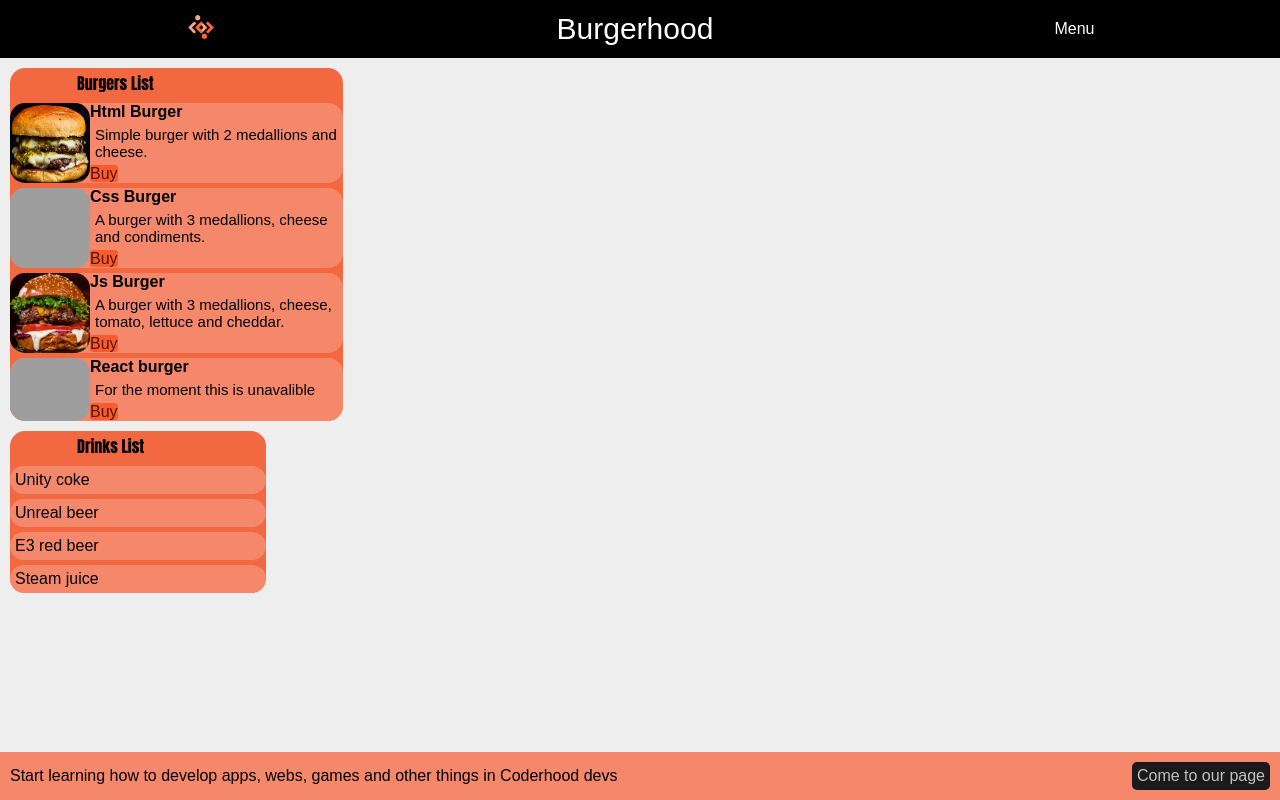
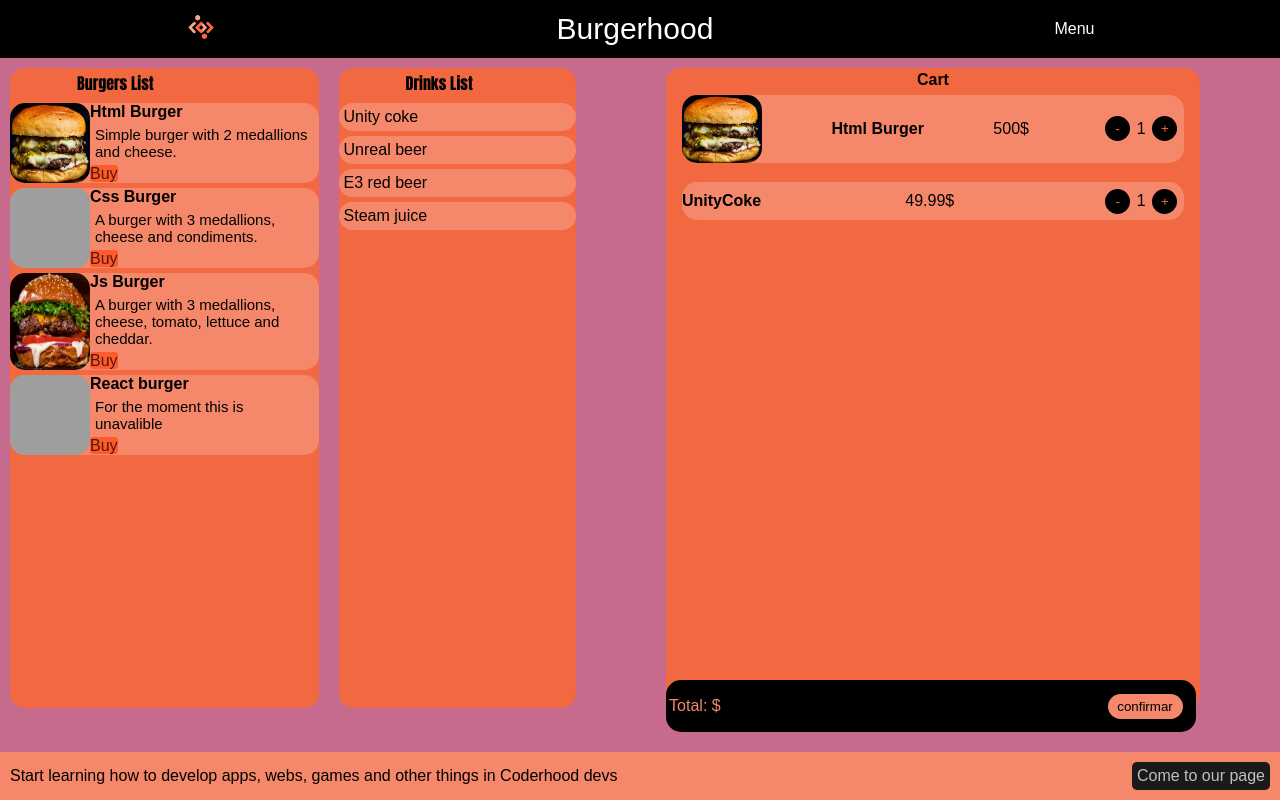
Before and after one commit to YaelitoP/BurgerList, a plain HTML site: page index.html in a window 1280 px wide. Drawn offline with Linux system fonts and the light colour scheme; grey boxes are pictures that could not be loaded.

Commit message:
hola yael

```diff
--- a/index.html
+++ b/index.html
@@ -22,8 +22,10 @@
         </div>
       </ul>
     </header>
+      <!--nueva etiqueta main para diferenciar el menu de la columna de pedidos-->
+      <main>
         <div id="burgersColum">
-      <p id="burgersTitle"> Burgers List</p>
+          <p id="burgersTitle">Burgers List</p>
           <div class="burgers">
               <img src="photos/Burger.png" alt="Simple burger" class="burgerImg">
               <div>
@@ -72,6 +74,39 @@
             <a>Steam juice</a>
           </div>
         </div>
+        <!--columna de pedidos-->
+        <div class="cartColum">
+          <div class="cartheader">
+            <p>Cart</p>
+          </div>
+          <div class="cartburguer">
+            <div class="pedido">
+                <img src="photos/Burger.png" alt="Simple burger" class="burgerImg">
+                <p class="burgersName"> Html Burger </p>
+                <p class="burgerPrice">500$</p>
+                <div class="cantidad">
+                  <button><p>-</p></button>
+                  <p>1</p>
+                  <button><p>+</p></button>
+                </div>
+            </div>
+          </div>
+          <div class="cartdrinks">
+            <div class="pedido">
+              <p class="burgersName"> UnityCoke </p>
+              <p class="burgerPrice">49.99$</p>
+              <div class="cantidad">
+                <button><p>-</p></button>
+                <p>1</p>
+                <button><p>+</p></button>
+              </div>
+          </div>
+          <div class="cartfooter">
+            <p>Total: $</p>
+            <button class="confirmbutton">confirmar</button>
+          </div>
+        </div>
+      </main>
     <footer class="links">
       <a>Start learning how to develop apps, webs, games and other things in Coderhood devs</a>
       <a href="https://coderhood.dev/" id="joinButton"> Come to our page</a>
--- a/style.css
+++ b/style.css
@@ -10,7 +10,7 @@
 /* Fin */
 
 body {
-  background-color: #eee;
+  background-color: #c66b8e;
   font-family: sans-serif;
 }
 
@@ -78,11 +78,17 @@ ul {
   display: block;
 }
 
+/*arreglo de bautista para columnas pegadas */
+main{
+    display: flex;
+    flex-direction: row;
+}
 /* Parte de Yael */
 
 #burgersColum {
   display: flex;
   flex-direction: column;
+  height: 80vh;
   width: 26%;
   border-radius: 15px;
   margin: 10px 10px 10px 10px;
@@ -119,6 +125,7 @@ ul {
   display: flex;
   flex-direction: column;
   width: 20%;
+  height: 80vh;
   border-radius: 15px;
   margin: 10px 10px 10px 10px;
   background-color: #f26840;
@@ -159,8 +166,101 @@ ul {
 /* Fin */
 
 /* Parte de Byuto */
-#deliveryColum {
+.cartColum {
   display: flex;
   flex-direction: column;
+  align-content: space-around;
+  width: 45%;
+  height: 80vh;
+  background-color: #f26840;
+  margin: 5em;
+  margin-top: 0.6em;
+  border-radius: 15px;
+}
+.cartheader{
+    display: flex;
+    justify-content: center;
+    align-items: center;
+}
+.cartheader p{
+    margin: 0.2em;
+    font-weight: bolder;
+}
+.cartburger{
+    height: 65%;
+}
+.pedido {
+    display: flex;
+    flex-direction: row;
+    background-color: #f5886a;
+    border-radius: 15px;
+    margin: 1em;
+    margin-top: 0.2em;
+    justify-content: space-between;
+    align-items: center;
+}
+.content{
+    display: flex;
+    flex-direction: row;
+    align-items: center;
+}
+.content p {
+    margin: 1em;
+}
+.buy{
+    display: flex;
+    flex-direction: row;
+    align-items: center;
+}
+.cantidad{
+    display: flex;
+    flex-direction: row;
+    justify-content: space-between;
+    align-items: center;
+}
+.cantidad button{
+    margin: 0.5em;
+    height: 25px;
+    width: 25px;
+    border-radius: 50%;
+    background-color: black;
+    color: #f26840;
+    border: none;
+}
+.cantidad button:hover{
+    cursor: pointer;
+}
+.buy p {
+    font-weight: bold;
+}
+.cartdrinks{
+    height: 40%;
+}
+.cartfooter{
+    background-color: black;
+    position: absolute;
+    display: flex;
+    justify-content: space-between;
+    width: 41.4%;
+    border-radius: 15px;
+    bottom: 8.5%;
+}
+.cartfooter p{
+    margin: 0.2em;
+    display: flex;
+    align-items: center;
+    color: #f5886a;
+}
+.confirmbutton{
+    margin: 1em;
+    height: 25px;
+    width: 75px;
+    border-radius: 15px;
+    background-color: #f5886a;
+    color: black;
+    border: none;
+}
+.confirmbutton:hover{
+    cursor: pointer;
 }
 /* Fin */
```
Lines whose indentation alone changed are shown as unchanged.
